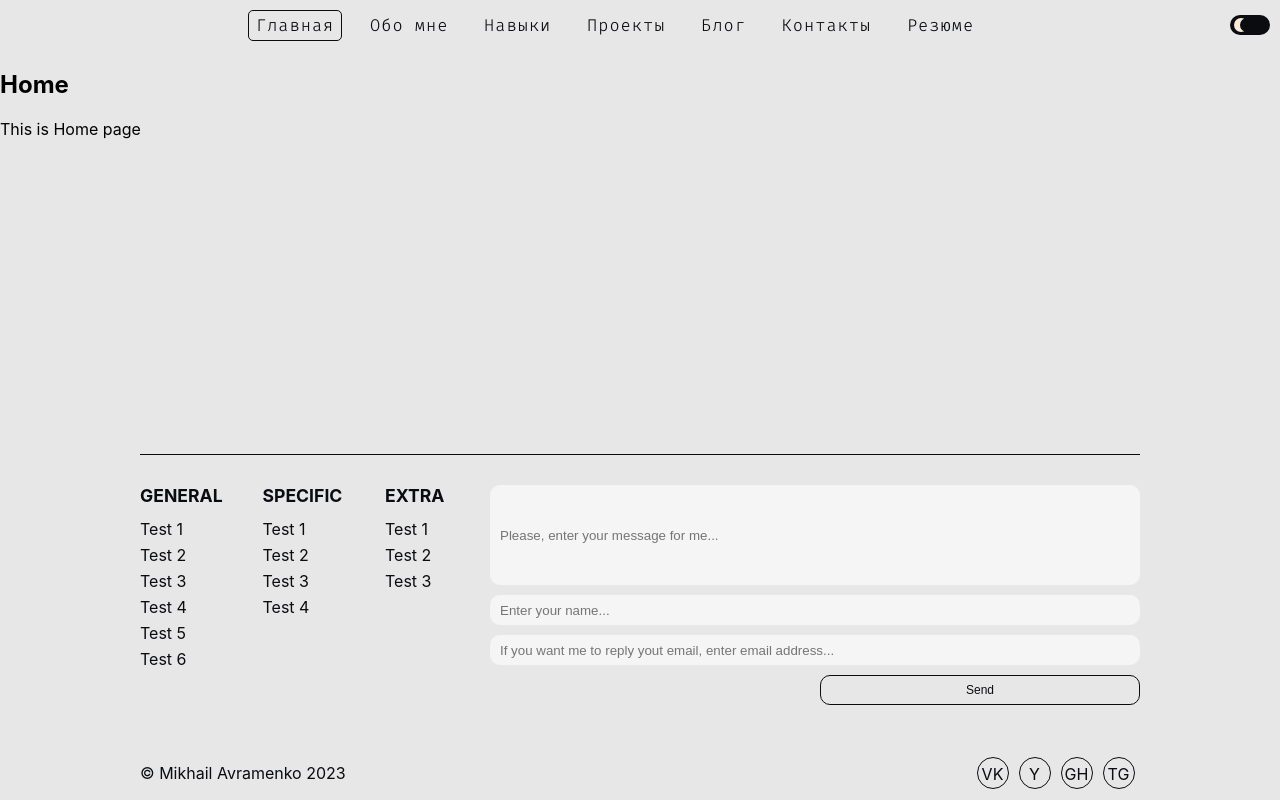
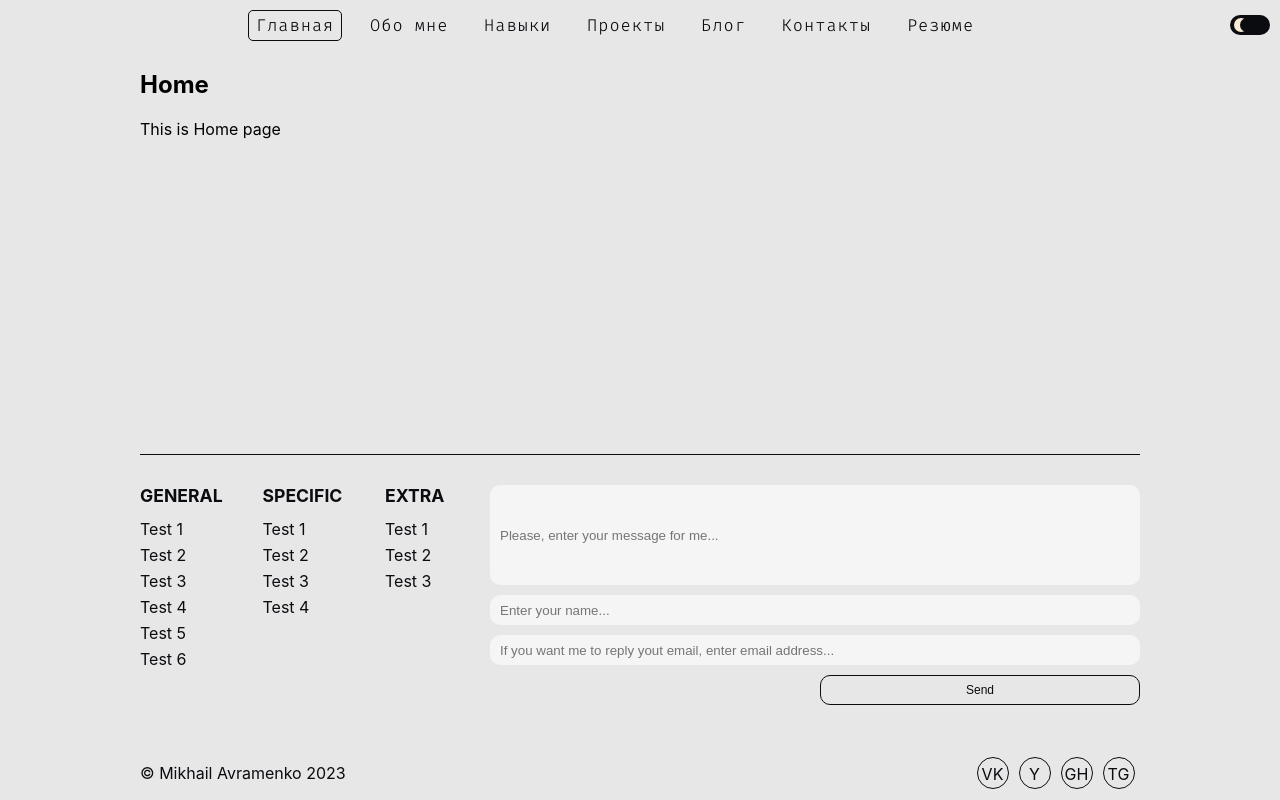
Before and after one commit to avramenkomy/portfolio-frontend, a React (Create React App) app: page / in a window 1280 px wide. Built offline with nearby package versions, Linux system fonts and the light colour scheme.

Commit message:
WIP: update styles

```diff
--- a/src/index.css
+++ b/src/index.css
@@ -62,6 +62,9 @@ body {
 }
 
 main {
+  margin: 0 auto;
+  width: 90vw;
+  max-width: 1000px;
   flex-grow: 1;
 }
 
```
